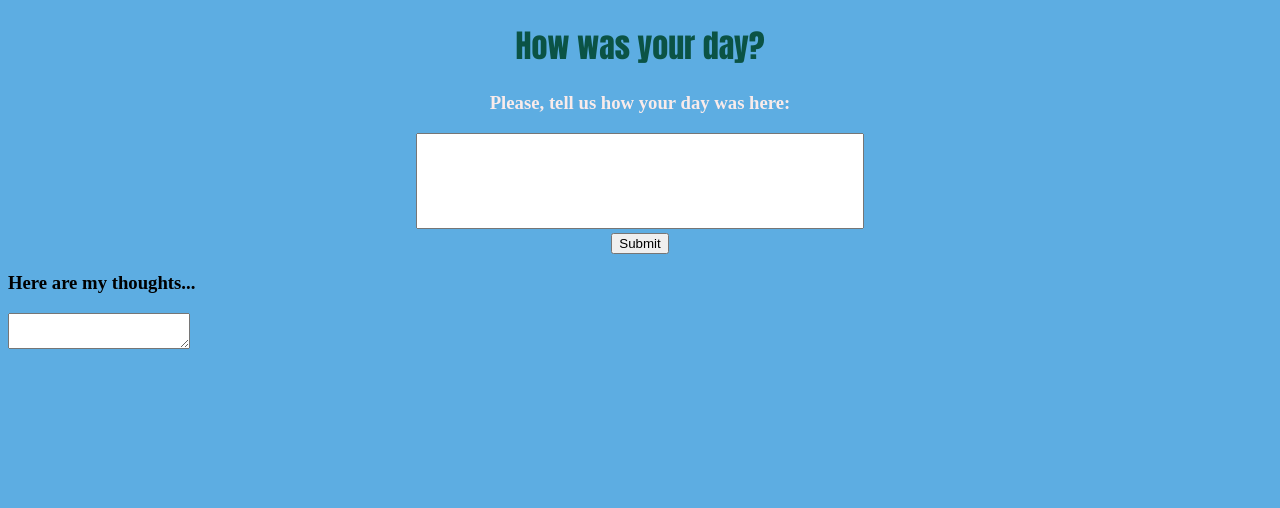
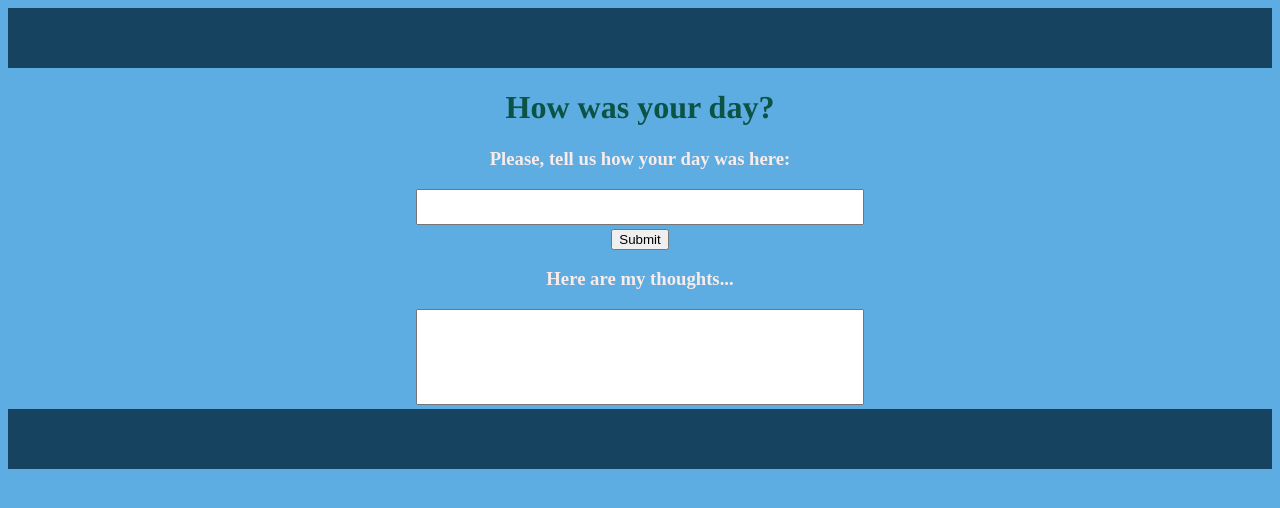
Before and after one commit to Azoam/How-was-your-day-, a Flask app: template howWasYourDay/templates/index1.html in a window 1280 px wide. Shown: the top 508 px of the page. Run offline with Flask 2, Linux system fonts and the light colour scheme; the template is opened without the code that fills it, so the values that code supplies are empty.

Commit message:
I'm so tired, please...'

```diff
--- a/howWasYourDay/static/stylesheet.css
+++ b/howWasYourDay/static/stylesheet.css
@@ -2,8 +2,7 @@ body {
   background-color:#5DADE2;
 }
 div.top{
-  height:27%;
-  width:100%;
+  height:60px;
   background-color:#154360;
 }
 #title {
@@ -33,7 +32,6 @@ div.title{
   height:50px;
 }
 div.bottom{
-  height:27%;
-  width:100%;
+  height:50px;
   background-color:#154360;
 }
--- a/howWasYourDay/static/stylesheet1.css
+++ b/howWasYourDay/static/stylesheet1.css
@@ -3,8 +3,7 @@ body {
 }
 div.top {
   background-color:#154360;
-  height:15%;
-  width:100%;
+  height:60px;
 }
 div.question{
     text-align:center;
@@ -35,14 +34,11 @@ div.question{
   width:35%;
   height:15%;
 }
-div.title{
-  height:10%;
-}
 div.response{
     text-align:center;
     margin:auto;
 }
 div.bottom {
-    height:15%;
+    height:60px;
     background-color:#154360;
 }
--- a/howWasYourDay/templates/index1.html
+++ b/howWasYourDay/templates/index1.html
@@ -3,12 +3,12 @@
 	<head>
 		<title> How was your day? </title>
 		<link rel="shortcut icon" href="/favicon.ico"/>
-		<link rel="stylesheet" type="text/css" href="/static/stylesheet.css">
+		<link rel="stylesheet" type="text/css" href="/static/stylesheet1.css">
 	</head>
 
 	<body>
 	    <div class="top"> </div>
-			<h1 id="title" style=font-size: 50px> How was your day? </h1>
+			<h1 id="title" > How was your day? </h1>
 		<div class= "question">
     		<h3 id="question"> Please, tell us how your day was here: </h3>
 				<form method="post" action="/form_hit">
```
Also changed, not shown: 1 other file.
